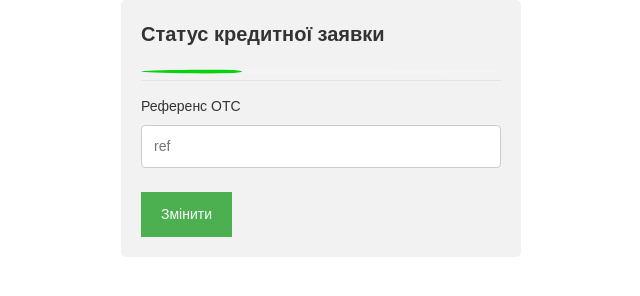
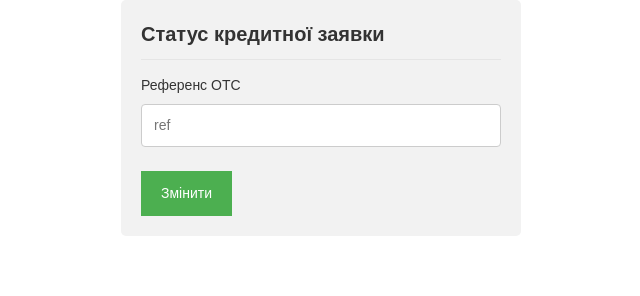
Before and after one commit to yurijkitsera/change, a plain HTML site: page index.html in a window 1280 px wide. Both pictures are taken after a click on the button "Змінити". Shown: the whole page, without its empty margins (319-959 px from the left). Drawn offline with nearby package versions, Linux system fonts and the light colour scheme.

Commit message:
Add files via upload

```diff
--- a/index.html
+++ b/index.html
@@ -37,8 +37,10 @@
     <script type="text/javascript">
         $(document).ready(function () {
             $('#btn-send2').click(function () {
-                $('span').removeClass('hidden')
                 var ref = $('#ref').val();
+                if (ref !== '') {
+                    $('span').removeClass('hidden')
+                }
                 if (ref !== '') {
                     $.ajax({
                         type: "POST", //метод передачи данных
```
